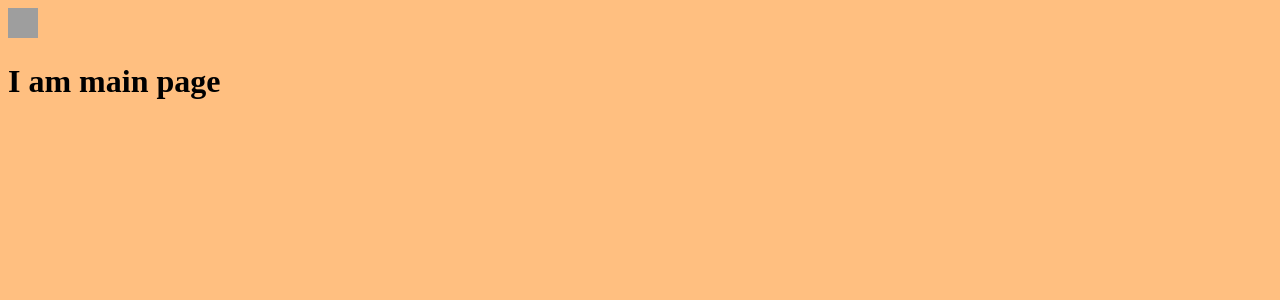
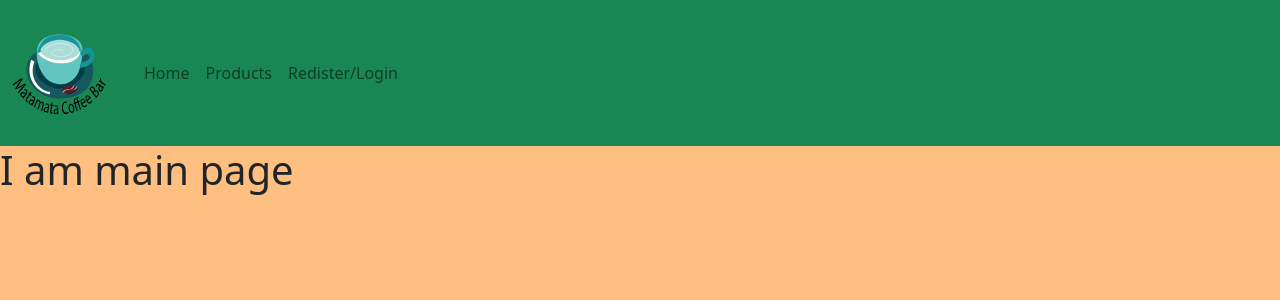
Before and after one commit to aksaule-bagytzhanova/first-project, a Django app: page / in a window 1280 px wide. Shown: the top 300 px of the page. Run offline with Django 3.2, Linux system fonts and the light colour scheme; some libraries are stand-ins or nearby versions; grey boxes are pictures that could not be loaded.

Commit message:
More work with templates

```diff
--- /dev/null
+++ b/yogurt/static/style/main.css
@@ -0,0 +1,3 @@
+body {
+    background-color: #ffbf80;
+  }
--- a/yogurt/templates/index.html
+++ b/yogurt/templates/index.html
@@ -1,22 +1,43 @@
+{% load static %}
 <!DOCTYPE html>
 <html lang="en">
 <head>
     <meta charset="UTF-8">
     <meta http-equiv="X-UA-Compatible" content="IE=edge">
     <meta name="viewport" content="width=device-width, initial-scale=1.0">
+    <link href="https://cdn.jsdelivr.net/npm/bootstrap@5.0.0-beta2/dist/css/bootstrap.min.css" rel="stylesheet" integrity="sha384-BmbxuPwQa2lc/FVzBcNJ7UAyJxM6wuqIj61tLrc4wSX0szH/Ev+nYRRuWlolflfl" crossorigin="anonymous">
     <title>Coffee shop</title>
+    <style type="text/css">
+   body {
+    background-color: #ffbf80;
+  }
+  </style>
 </head>
-<body bgcolor="#ffbf80">
+<body>
 
-<nav class="navbar navbar-light bg-light">
+<nav class="navbar navbar-expand-lg navbar-light bg-success">
   <a class="navbar-brand" href="#">
-    <img src="/docs/4.0/assets/brand/bootstrap-solid.svg" width="30" height="30" alt="">
+    <img src="{% static 'img/logo.svg' %}" width="120" height="120" alt="">
   </a>
+  <div class="collapse navbar-collapse" id="navbarNav">
+    <ul class="navbar-nav">
+      <li class="nav-item active">
+        <a class="nav-link" href="#">Home<span class="sr-only"></span></a>
+      </li>
+      <li class="nav-item">
+        <a class="nav-link" href="#">Products</a>
+      </li>
+      <li class="nav-item">
+        <a class="nav-link" href="#">Redister/Login</a>
+      </li>
+    </ul>
+  </div>
 </nav>
 
     {% block content %}
 
     {% endblock %}
-
+   <script src="https://cdn.jsdelivr.net/npm/@popperjs/core@2.6.0/dist/umd/popper.min.js" integrity="sha384-KsvD1yqQ1/1+IA7gi3P0tyJcT3vR+NdBTt13hSJ2lnve8agRGXTTyNaBYmCR/Nwi" crossorigin="anonymous"></script>
+    <script src="https://cdn.jsdelivr.net/npm/bootstrap@5.0.0-beta2/dist/js/bootstrap.min.js" integrity="sha384-nsg8ua9HAw1y0W1btsyWgBklPnCUAFLuTMS2G72MMONqmOymq585AcH49TLBQObG" crossorigin="anonymous"></script>
 </body>
 </html>
```
Also changed, not shown: yogurt/assets/img/logo.svg (added), yogurt/assets/кофе лого1.svg (added), yogurt/static/img/logo.svg (added).
